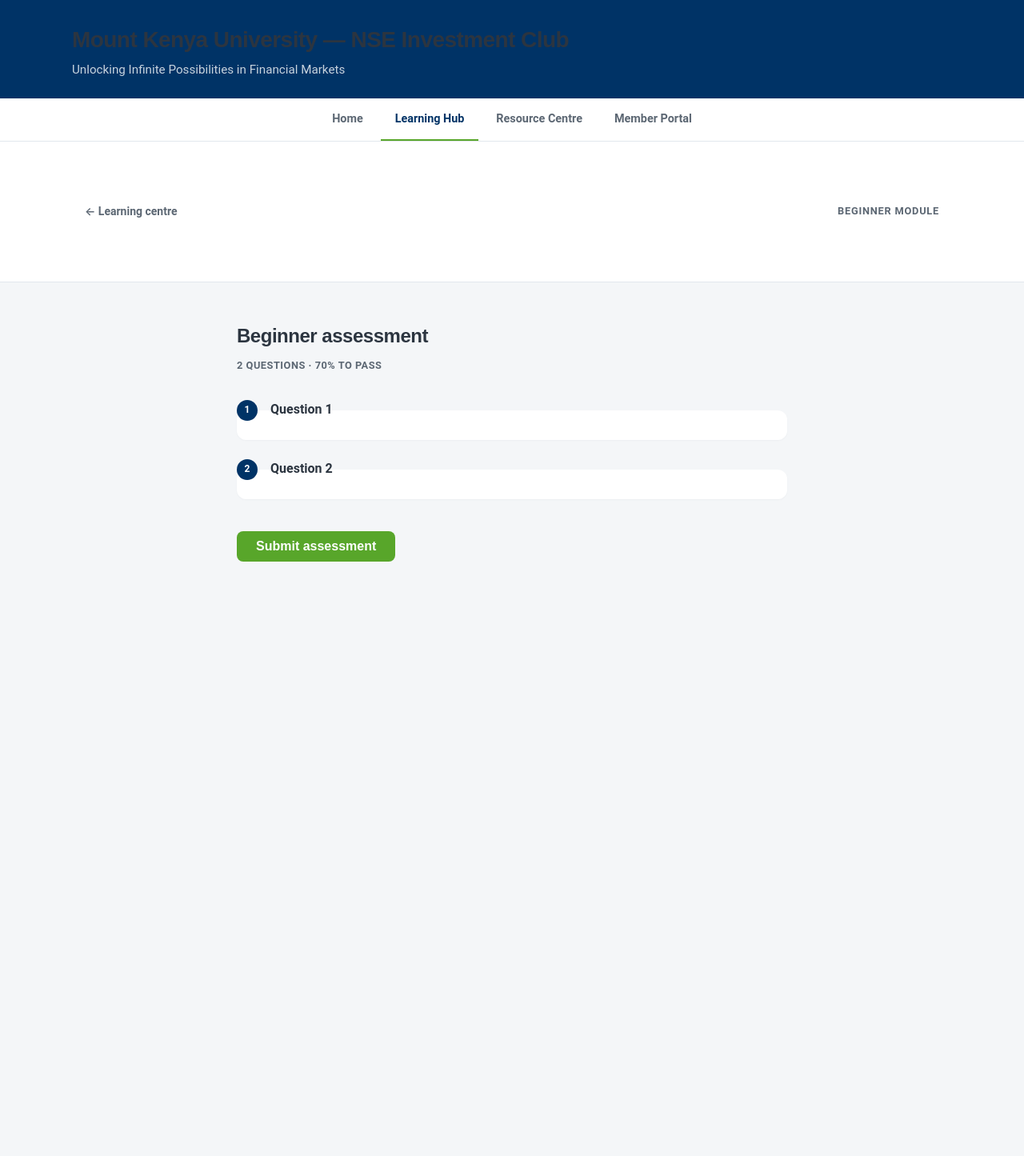
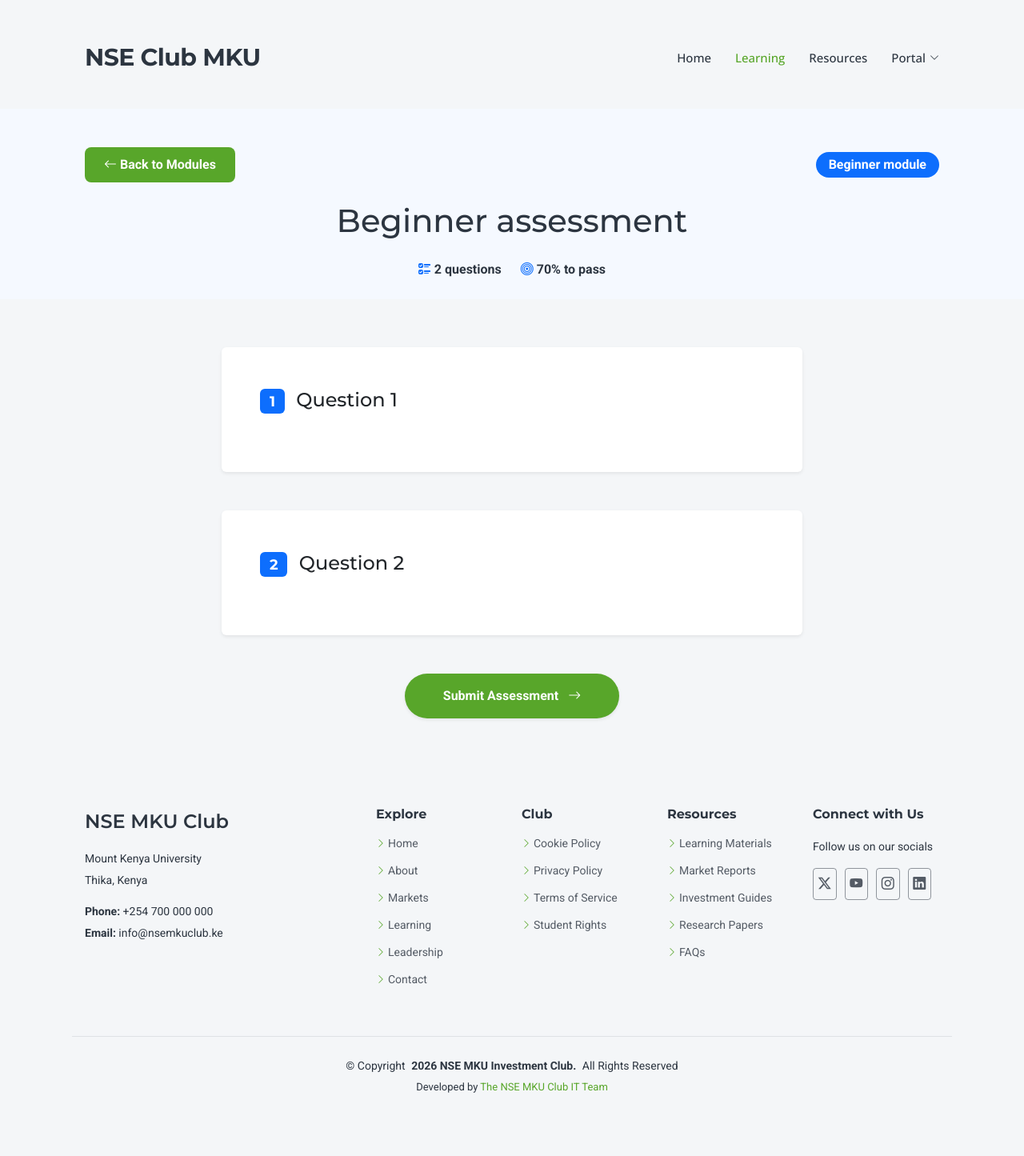
Before and after one commit to Sal-tech1/Mount-Kenya-University-NSE-Club-website, a PHP site: page /modules/learning/quiz.php?level=beginner in a window 1280 px wide. Shown: the whole page at 80% size. Before the commit the page ends 702 px from the top, so only its background shows below. Run offline with PHP 8.4, Linux system fonts and the light colour scheme.

Commit message:
Update learning hub UI and quiz to match global brand theme, add homepage links

```diff
--- a/includes/footer.php
+++ b/includes/footer.php
@@ -0,0 +1,102 @@
+<?php
+$docRoot = str_replace('\\', '/', $_SERVER['DOCUMENT_ROOT']);
+$projectRoot = str_replace('\\', '/', dirname(__DIR__));
+$basePath = str_replace($docRoot, '', $projectRoot);
+?>
+  <!-- Footer Section -->
+  <footer id="footer" class="footer">
+    <div class="container footer-top">
+      <div class="row gy-4">
+        <div class="col-lg-4 col-md-6 footer-about">
+          <a href="<?php echo $basePath; ?>/index.php" class="d-flex align-items-center">
+            <span class="sitename">NSE MKU Club</span>
+          </a>
+          <div class="footer-contact pt-3">
+            <p>Mount Kenya University</p>
+            <p>Thika, Kenya</p>
+            <p class="mt-3"><strong>Phone:</strong> <span>+254 700 000 000</span></p>
+            <p><strong>Email:</strong> <span>info@nsemkuclub.ke</span></p>
+          </div>
+        </div>
+
+        <div class="col-lg-2 col-md-3 footer-links">
+          <h4>Explore</h4>
+          <ul>
+            <li><i class="bi bi-chevron-right"></i> <a href="<?php echo $basePath; ?>/index.php">Home</a></li>
+            <li><i class="bi bi-chevron-right"></i> <a href="<?php echo $basePath; ?>/index.php#about">About</a></li>
+            <li><i class="bi bi-chevron-right"></i> <a href="<?php echo $basePath; ?>/index.php#portfolio">Markets</a></li>
+            <li><i class="bi bi-chevron-right"></i> <a href="<?php echo $basePath; ?>/modules/learning/index.php">Learning</a></li>
+            <li><i class="bi bi-chevron-right"></i> <a href="<?php echo $basePath; ?>/index.php#team">Leadership</a></li>
+            <li><i class="bi bi-chevron-right"></i> <a href="<?php echo $basePath; ?>/index.php#contact">Contact</a></li>
+          </ul>
+        </div>
+
+        <div class="col-lg-2 col-md-3 footer-links">
+          <h4>Club</h4>
+          <ul>
+            <li><i class="bi bi-chevron-right"></i> <a href="#">Cookie Policy</a></li>
+            <li><i class="bi bi-chevron-right"></i> <a href="#">Privacy Policy</a></li>
+            <li><i class="bi bi-chevron-right"></i> <a href="#">Terms of Service</a></li>
+            <li><i class="bi bi-chevron-right"></i> <a href="#">Student Rights</a></li>
+          </ul>
+        </div>
+
+        <div class="col-lg-2 col-md-3 footer-links">
+          <h4>Resources</h4>
+          <ul>
+            <li><i class="bi bi-chevron-right"></i> <a href="<?php echo $basePath; ?>/modules/learning/index.php">Learning Materials</a></li>
+            <li><i class="bi bi-chevron-right"></i> <a href="#">Market Reports</a></li>
+            <li><i class="bi bi-chevron-right"></i> <a href="#">Investment Guides</a></li>
+            <li><i class="bi bi-chevron-right"></i> <a href="#">Research Papers</a></li>
+            <li><i class="bi bi-chevron-right"></i> <a href="<?php echo $basePath; ?>/index.php#faq">FAQs</a></li>
+          </ul>
+        </div>
+
+        <div class="col-lg-2 col-md-3 footer-links">
+          <h4>Connect with Us</h4>
+          <p>Follow us on our socials</p>
+          <div class="social-links d-flex">
+            <a href="#"><i class="bi bi-twitter-x"></i></a>
+            <a href="#"><i class="bi bi-youtube"></i></a>
+            <a href="#"><i class="bi bi-instagram"></i></a>
+            <a href="#"><i class="bi bi-linkedin"></i></a>
+          </div>
+        </div>
+      </div>
+    </div>
+
+    <div class="container copyright text-center mt-4">
+      <p>© <span>Copyright</span> <strong class="px-1 sitename">2026 NSE MKU Investment Club.</strong> <span>All Rights Reserved</span></p>
+      <div class="credits">
+        Developed by <a href="#">The NSE MKU Club IT Team</a>
+      </div>
+    </div>
+  </footer>
+
+  <!-- Scroll Top -->
+  <a href="#" id="scroll-top" class="scroll-top d-flex align-items-center justify-content-center"><i class="bi bi-arrow-up-short"></i></a>
+
+  <!-- Preloader -->
+  <div id="preloader">
+    <div></div>
+    <div></div>
+    <div></div>
+    <div></div>
+  </div>
+
+  <!-- Vendor JS Files -->
+  <script src="<?php echo $basePath; ?>/assets/vendor/bootstrap/js/bootstrap.bundle.min.js"></script>
+  <script src="<?php echo $basePath; ?>/assets/vendor/php-email-form/validate.js"></script>
+  <script src="<?php echo $basePath; ?>/assets/vendor/aos/aos.js"></script>
+  <script src="<?php echo $basePath; ?>/assets/vendor/glightbox/js/glightbox.min.js"></script>
+  <script src="<?php echo $basePath; ?>/assets/vendor/waypoints/noframework.waypoints.js"></script>
+  <script src="<?php echo $basePath; ?>/assets/vendor/purecounter/purecounter_vanilla.js"></script>
+  <script src="<?php echo $basePath; ?>/assets/vendor/swiper/swiper-bundle.min.js"></script>
+  <script src="<?php echo $basePath; ?>/assets/vendor/imagesloaded/imagesloaded.pkgd.min.js"></script>
+  <script src="<?php echo $basePath; ?>/assets/vendor/isotope-layout/isotope.pkgd.min.js"></script>
+
+  <!-- Main JS File -->
+  <script src="<?php echo $basePath; ?>/assets/js/main.js"></script>
+
+</body>
+</html>
--- a/includes/header.php
+++ b/includes/header.php
@@ -6,26 +6,61 @@ $basePath = str_replace($docRoot, '', $projectRoot);
 
 $currentPath = str_replace('\\', '/', $_SERVER['SCRIPT_NAME'] ?? '');
 $navActive = function (string $segment) use ($currentPath): string {
-    return str_contains($currentPath, $segment) ? ' nav-link--active' : '';
+    return str_contains($currentPath, $segment) ? 'active' : '';
 };
 ?>
 <!DOCTYPE html>
 <html lang="en">
+
 <head>
-    <meta charset="UTF-8">
-    <meta name="viewport" content="width=device-width, initial-scale=1.0">
-    <title>NSE MKU Investment Club | Learn & Trade</title>
-    <!-- Dynamic CSS Link -->
-    <link rel="stylesheet" href="<?php echo $basePath; ?>/assets/css/style.css">
+  <meta charset="utf-8">
+  <meta content="width=device-width, initial-scale=1.0" name="viewport">
+  <title>NSE MKU Club | Student Investment Club</title>
+  <meta name="description" content="The official student investment club of Mount Kenya University, empowering the next generation of financial leaders through education and practical market experience.">
+
+  <!-- Favicons -->
+  <link href="" rel="icon">
+  <link href="" rel="apple-touch-icon">
+
+  <!-- Fonts -->
+  <link href="https://fonts.googleapis.com" rel="preconnect">
+  <link href="https://fonts.gstatic.com" rel="preconnect" crossorigin>
+  <link href="https://fonts.googleapis.com/css2?family=Roboto:ital,wght@0,100;0,300;0,400;0,500;0,700;0,900;1,100;1,300;1,400;1,500;1,700;1,900&family=Open+Sans:ital,wght@0,300;0,400;0,500;0,600;0,700;0,800;1,300;1,400;1,500;1,600;1,700;1,800&family=Montserrat:ital,wght@0,100;0,200;0,300;0,400;0,500;0,600;0,700;0,800;0,900;1,100;1,200;1,300;1,400;1,500;1,600;1,700;1,800;1,900&display=swap" rel="stylesheet">
+
+  <!-- Vendor CSS Files -->
+  <link href="<?php echo $basePath; ?>/assets/vendor/bootstrap/css/bootstrap.min.css" rel="stylesheet">
+  <link href="<?php echo $basePath; ?>/assets/vendor/bootstrap-icons/bootstrap-icons.css" rel="stylesheet">
+  <link href="<?php echo $basePath; ?>/assets/vendor/aos/aos.css" rel="stylesheet">
+  <link href="<?php echo $basePath; ?>/assets/vendor/glightbox/css/glightbox.min.css" rel="stylesheet">
+  <link href="<?php echo $basePath; ?>/assets/vendor/swiper/swiper-bundle.min.css" rel="stylesheet">
+
+  <!-- Main CSS File -->
+  <link href="<?php echo $basePath; ?>/assets/css/style.css" rel="stylesheet">
 </head>
-<body>
-<header>
-    <h1>Mount Kenya University — NSE Investment Club</h1>
-    <p>Unlocking Infinite Possibilities in Financial Markets</p>
-</header>
-<nav>
-    <a href="<?php echo $basePath; ?>/index.php" class="nav-link<?php echo $navActive('/index.php'); ?>">Home</a>
-    <a href="<?php echo $basePath; ?>/modules/learning/index.php" class="nav-link<?php echo $navActive('/modules/learning/'); ?>">Learning Hub</a>
-    <a href="<?php echo $basePath; ?>/modules/resources/index.php" class="nav-link<?php echo $navActive('/modules/resources/'); ?>">Resource Centre</a>
-    <a href="<?php echo $basePath; ?>/modules/portal/login.php" class="nav-link<?php echo $navActive('/modules/portal/'); ?>">Member Portal</a>
-</nav>
+
+<body class="starter-page-page">
+
+  <header id="header" class="header sticky-top">
+    <div class="branding d-flex align-items-center">
+      <div class="container position-relative d-flex align-items-center justify-content-between">
+        <a href="<?php echo $basePath; ?>/index.php" class="logo d-flex align-items-center">
+          <h1 class="sitename">NSE Club MKU</h1>
+        </a>
+
+        <nav id="navmenu" class="navmenu">
+          <ul>
+            <li><a href="<?php echo $basePath; ?>/index.php" class="<?php echo $navActive('/index.php'); ?>">Home</a></li>
+            <li><a href="<?php echo $basePath; ?>/modules/learning/index.php" class="<?php echo $navActive('/modules/learning/'); ?>">Learning</a></li>
+            <li><a href="<?php echo $basePath; ?>/modules/resources/index.php" class="<?php echo $navActive('/modules/resources/'); ?>">Resources</a></li>
+            <li class="dropdown"><a href="#" class="<?php echo $navActive('/modules/portal/'); ?>"><span>Portal</span> <i class="bi bi-chevron-down toggle-dropdown"></i></a>
+              <ul>
+                <li><a href="<?php echo $basePath; ?>/modules/portal/login.php">Sign In</a></li>
+                <li><a href="<?php echo $basePath; ?>/modules/portal/register.php">Sign Up</a></li>
+              </ul>
+            </li>
+          </ul>
+          <i class="mobile-nav-toggle d-xl-none bi bi-list"></i>
+        </nav>
+      </div>
+    </div>
+  </header>
--- a/modules/learning/quiz.php
+++ b/modules/learning/quiz.php
@@ -10,14 +10,14 @@ $level = strtolower(trim($_GET['level'] ?? ''));
 if (!isset($quizzes[$level])) {
     http_response_code(404);
     ?>
-    <main class="learning">
-        <div class="container learning-body">
-            <div class="quiz-empty">
-                <h1>Assessment not found</h1>
-                <p>Return to the learning centre and select a module assessment.</p>
-                <a href="index.php" class="btn btn-secondary">Learning centre</a>
+    <main class="main">
+        <section class="section light-background min-vh-100 d-flex align-items-center">
+            <div class="container text-center">
+                <h2>Assessment not found</h2>
+                <p class="mb-4">Return to the learning centre and select a module assessment.</p>
+                <a href="index.php" class="btn btn-primary">Learning centre</a>
             </div>
-        </div>
+        </section>
     </main>
     <?php
     require_once __DIR__ . '/../../includes/footer.php';
@@ -64,100 +64,117 @@ if ($_SERVER['REQUEST_METHOD'] === 'POST') {
 }
 ?>
 
-<main class="learning learning--quiz">
+<main class="main">
 
-    <section class="quiz-topbar">
-        <div class="container quiz-topbar__inner">
-            <a href="index.php" class="quiz-topbar__back">Learning centre</a>
-            <span class="quiz-topbar__meta"><?php echo htmlspecialchars($tierLabel); ?> module</span>
+    <section class="section light-background pt-5 pb-4">
+        <div class="container">
+            <div class="d-flex justify-content-between align-items-center mb-4">
+                <a href="index.php" class="text-decoration-none btn btn-outline-secondary btn-sm"><i class="bi bi-arrow-left"></i> Back to Modules</a>
+                <span class="badge bg-primary rounded-pill px-3 py-2 fs-6"><?php echo htmlspecialchars($tierLabel); ?> module</span>
+            </div>
+
+            <div class="row justify-content-center">
+                <div class="col-lg-8 text-center" data-aos="fade-up">
+                    <h1 class="mb-3"><?php echo htmlspecialchars($quiz['title']); ?></h1>
+                    <?php if (!empty($quiz['description'])): ?>
+                        <p class="text-muted fs-5"><?php echo htmlspecialchars($quiz['description']); ?></p>
+                    <?php endif; ?>
+                    <?php if ($results === null): ?>
+                        <div class="d-flex justify-content-center gap-4 mt-4">
+                            <span class="fw-bold"><i class="bi bi-ui-checks text-primary"></i> <?php echo count($questions); ?> questions</span>
+                            <span class="fw-bold"><i class="bi bi-bullseye text-primary"></i> <?php echo $passMark; ?>% to pass</span>
+                        </div>
+                    <?php endif; ?>
+                </div>
+            </div>
         </div>
     </section>
 
-    <div class="container learning-body learning-body--narrow">
-
-        <header class="quiz-header">
-            <h1 class="quiz-header__title"><?php echo htmlspecialchars($quiz['title']); ?></h1>
-            <?php if (!empty($quiz['description'])): ?>
-                <p class="quiz-header__desc"><?php echo htmlspecialchars($quiz['description']); ?></p>
-            <?php endif; ?>
-            <?php if ($results === null): ?>
-                <p class="quiz-header__count"><?php echo count($questions); ?> questions · <?php echo $passMark; ?>% to pass</p>
-            <?php endif; ?>
-        </header>
+    <div class="container section">
+        <div class="row justify-content-center">
+            <div class="col-lg-8" data-aos="fade-up" data-aos-delay="100">
 
         <?php if ($results !== null): ?>
 
-            <section class="quiz-score-panel <?php echo $results['passed'] ? 'quiz-score-panel--pass' : 'quiz-score-panel--fail'; ?>">
-                <div class="quiz-score-ring" style="--score: <?php echo (int) $results['percentage']; ?>">
-                    <span class="quiz-score-ring__value"><?php echo (int) $results['percentage']; ?>%</span>
+            <div class="card border-0 shadow-sm mb-5 <?php echo $results['passed'] ? 'bg-success bg-opacity-10' : 'bg-danger bg-opacity-10'; ?>">
+                <div class="card-body text-center p-5">
+                    <h2 class="display-1 fw-bold <?php echo $results['passed'] ? 'text-success' : 'text-danger'; ?>"><?php echo (int) $results['percentage']; ?>%</h2>
+                    <h3 class="mb-3 fw-bold <?php echo $results['passed'] ? 'text-success' : 'text-danger'; ?>"><?php echo $results['passed'] ? 'Passed!' : 'Not yet passed'; ?></h3>
+                    <p class="mb-0 fs-5 text-dark"><?php echo (int) $results['score']; ?> out of <?php echo (int) $results['total']; ?> correct</p>
                 </div>
-                <div class="quiz-score-panel__detail">
-                    <h2><?php echo $results['passed'] ? 'Passed' : 'Not yet'; ?></h2>
-                    <p><?php echo (int) $results['score']; ?> of <?php echo (int) $results['total']; ?> correct</p>
-                </div>
-            </section>
+            </div>
 
-            <section class="quiz-review">
-                <h2 class="quiz-review__heading">Answer review</h2>
+            <h3 class="mb-4">Answer Review</h3>
+            <div class="list-group list-group-flush mb-5 shadow-sm rounded">
                 <?php foreach ($results['review'] as $i => $item): ?>
-                    <article class="quiz-review-row <?php echo $item['is_correct'] ? 'quiz-review-row--ok' : 'quiz-review-row--miss'; ?>">
-                        <div class="quiz-review-row__marker" aria-hidden="true"></div>
-                        <div class="quiz-review-row__content">
-                            <p class="quiz-review-row__q">
-                                <span class="quiz-review-row__num"><?php echo $i + 1; ?></span>
-                                <?php echo htmlspecialchars($item['question'] ?: '—'); ?>
-                            </p>
-                            <p class="quiz-review-row__a">
-                                Your answer: <?php echo htmlspecialchars($item['selected'] ?: 'Skipped'); ?>
-                                <?php if (!$item['is_correct']): ?>
-                                    · Correct: <?php echo htmlspecialchars($item['correct']); ?>
-                                <?php endif; ?>
-                            </p>
+                    <div class="list-group-item bg-white border-bottom py-4 px-4">
+                        <h5 class="mb-4 lh-base">
+                            <span class="badge bg-secondary me-2"><?php echo $i + 1; ?></span>
+                            <?php echo htmlspecialchars($item['question'] ?: '—'); ?>
+                        </h5>
+
+                        <div class="d-flex align-items-center mb-2 <?php echo $item['is_correct'] ? 'text-success' : 'text-danger'; ?>">
+                            <i class="bi fs-5 <?php echo $item['is_correct'] ? 'bi-check-circle-fill' : 'bi-x-circle-fill'; ?> me-3"></i>
+                            <div class="fs-6">
+                                <strong>Your answer:</strong>&nbsp; <span class="text-dark"><?php echo htmlspecialchars($item['selected'] ?: 'Skipped'); ?></span>
+                            </div>
                         </div>
-                    </article>
+
+                        <?php if (!$item['is_correct']): ?>
+                            <div class="d-flex align-items-center text-success mt-2">
+                                <i class="bi bi-check-circle-fill fs-5 me-3"></i>
+                                <div class="fs-6">
+                                    <strong>Correct answer:</strong>&nbsp; <span class="text-dark"><?php echo htmlspecialchars($item['correct']); ?></span>
+                                </div>
+                            </div>
+                        <?php endif; ?>
+                    </div>
                 <?php endforeach; ?>
-            </section>
+            </div>
 
-            <div class="quiz-actions">
-                <a href="quiz.php?level=<?php echo urlencode($level); ?>" class="btn">Retry</a>
-                <a href="index.php" class="btn btn-secondary">Back to modules</a>
+            <div class="d-flex justify-content-center gap-3 mt-5">
+                <a href="quiz.php?level=<?php echo urlencode($level); ?>" class="btn btn-primary px-5 rounded-pill shadow-sm">Retry Assessment</a>
+                <a href="index.php" class="btn btn-outline-secondary px-5 rounded-pill">Back to Modules</a>
             </div>
 
         <?php else: ?>
 
-            <form method="POST" action="quiz.php?level=<?php echo urlencode($level); ?>" class="quiz-form">
+            <form method="POST" action="quiz.php?level=<?php echo urlencode($level); ?>">
 
                 <?php foreach ($questions as $index => $question): ?>
-                    <fieldset class="quiz-block">
-                        <legend class="quiz-block__legend">
-                            <span class="quiz-block__num"><?php echo $index + 1; ?></span>
-                            <?php echo htmlspecialchars($question['text'] ?: 'Question ' . ($index + 1)); ?>
-                        </legend>
+                    <div class="card border-0 shadow-sm mb-5">
+                        <div class="card-body p-4 p-md-5">
+                            <h4 class="card-title mb-4 lh-base">
+                                <span class="badge bg-primary me-2"><?php echo $index + 1; ?></span>
+                                <?php echo htmlspecialchars($question['text'] ?: 'Question ' . ($index + 1)); ?>
+                            </h4>
 
-                        <div class="quiz-block__options">
+                            <div class="d-flex flex-column gap-3 mt-4">
                             <?php foreach ($question['options'] as $key => $label): ?>
                                 <?php if (trim($label) === '') continue; ?>
-                                <label class="quiz-choice">
-                                    <input type="radio" name="q<?php echo $index; ?>" value="<?php echo htmlspecialchars($key); ?>" required>
-                                    <span class="quiz-choice__box" aria-hidden="true"></span>
-                                    <span class="quiz-choice__text">
-                                        <span class="quiz-choice__key"><?php echo htmlspecialchars($key); ?></span>
+                                <label class="list-group-item rounded border p-3 d-flex align-items-center bg-light" style="cursor: pointer; transition: all 0.2s ease;" onmouseover="this.classList.add('bg-white', 'shadow-sm')" onmouseout="this.classList.remove('bg-white', 'shadow-sm')">
+                                    <input class="form-check-input me-3 mt-0 fs-5" type="radio" name="q<?php echo $index; ?>" value="<?php echo htmlspecialchars($key); ?>" required>
+                                    <div class="fs-6">
+                                        <strong class="me-2 text-primary"><?php echo htmlspecialchars($key); ?>)</strong>
                                         <?php echo htmlspecialchars($label); ?>
-                                    </span>
+                                    </div>
                                 </label>
                             <?php endforeach; ?>
+                            </div>
                         </div>
-                    </fieldset>
+                    </div>
                 <?php endforeach; ?>
 
-                <div class="quiz-actions">
-                    <button type="submit" class="btn">Submit assessment</button>
+                <div class="mt-5 text-center">
+                    <button type="submit" class="btn btn-primary btn-lg px-5 py-3 rounded-pill shadow-sm fw-bold">Submit Assessment <i class="bi bi-arrow-right ms-2"></i></button>
                 </div>
 
             </form>
 
         <?php endif; ?>
 
+            </div>
+        </div>
     </div>
 
 </main>
```
Also changed, not shown: index.php (+4 -4 lines), modules/learning/index.php (+38 -47 lines).
